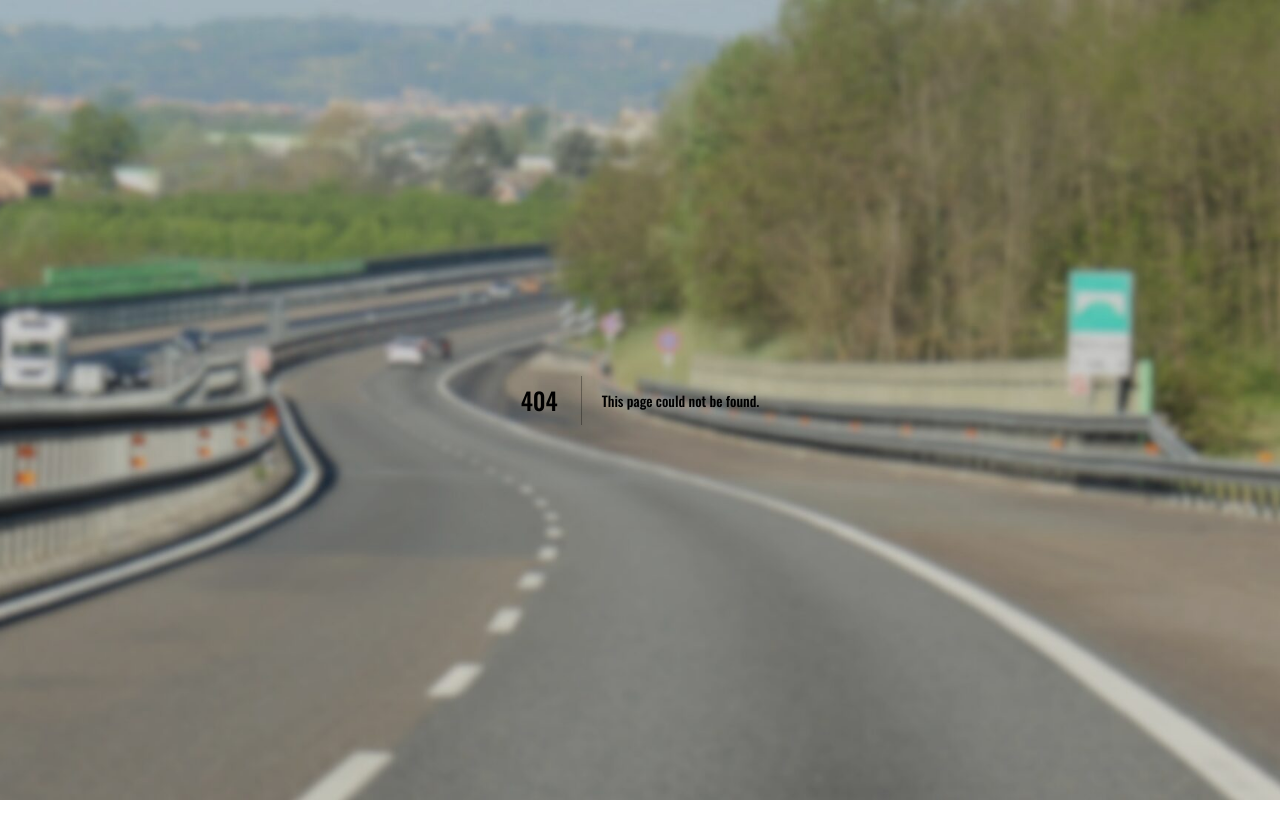
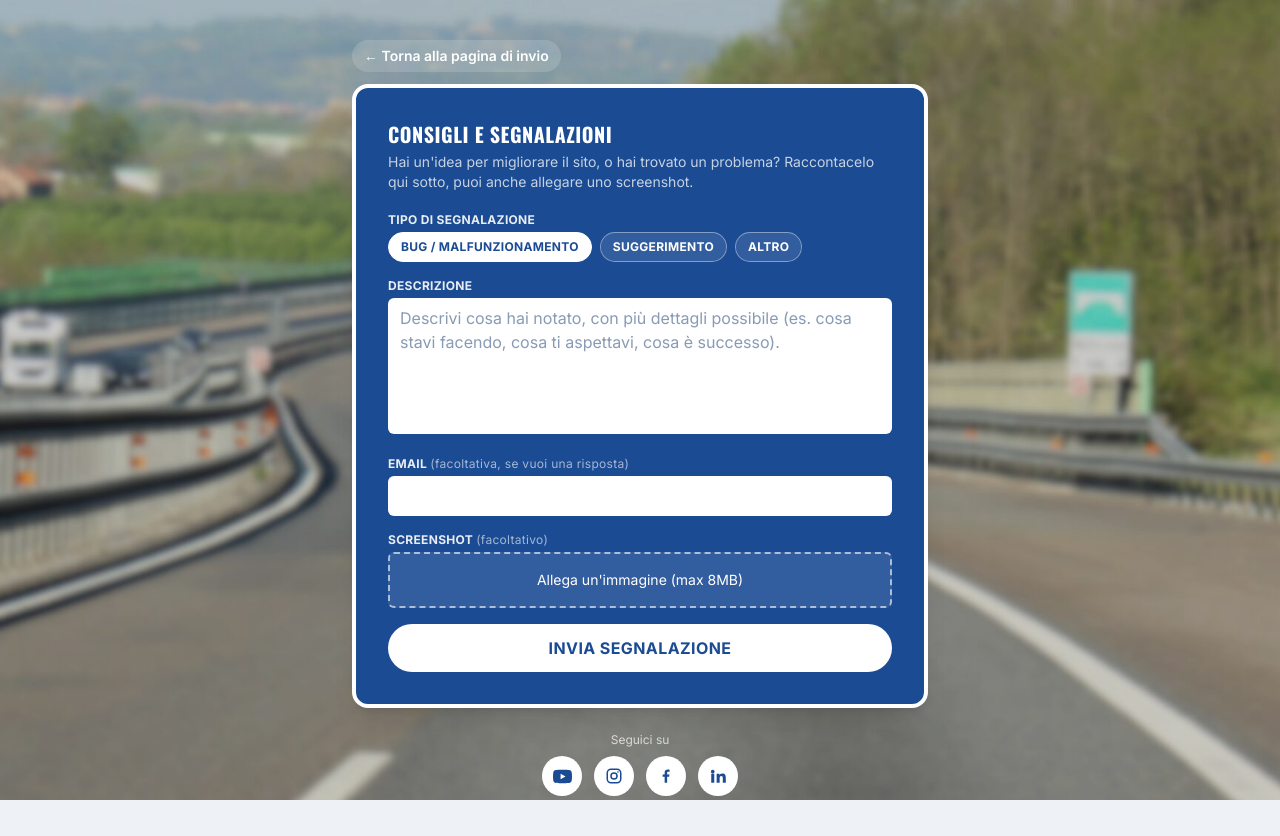
Before and after one commit to baddriversofitaly/bdoi-upload, a Next.js app: page /feedback in a window 1280 px wide. Before the commit this address had no page. Before the commit the page ends 800 px from the top, so only its background shows below. Built offline with nearby package versions, Linux system fonts and the light colour scheme.

Commit message:
feedback

```diff
--- /dev/null
+++ b/app/api/feedback/route.ts
@@ -0,0 +1,60 @@
+import { NextRequest, NextResponse } from 'next/server'
+
+const MAX_ATTACHMENT_MB = 8
+
+export async function POST(request: NextRequest) {
+  try {
+    const formData = await request.formData()
+    const type = formData.get('type') as string | null
+    const description = formData.get('description') as string | null
+    const email = formData.get('email') as string | null
+    const screenshot = formData.get('screenshot') as File | null
+
+    if (!description) {
+      return NextResponse.json({ error: 'Descrizione mancante' }, { status: 400 })
+    }
+
+    const attachments: { filename: string; content: string }[] = []
+
+    if (screenshot && screenshot.size > 0) {
+      if (screenshot.size > MAX_ATTACHMENT_MB * 1024 * 1024) {
+        return NextResponse.json({ error: 'Screenshot troppo grande' }, { status: 400 })
+      }
+      const buffer = Buffer.from(await screenshot.arrayBuffer())
+      attachments.push({
+        filename: screenshot.name || 'screenshot.png',
+        content: buffer.toString('base64'),
+      })
+    }
+
+    const typeLabel =
+      type === 'bug' ? 'Bug / malfunzionamento' : type === 'suggerimento' ? 'Suggerimento' : 'Altro'
+
+    const response = await fetch('https://api.resend.com/emails', {
+      method: 'POST',
+      headers: {
+        Authorization: `Bearer ${process.env.RESEND_API_KEY}`,
+        'Content-Type': 'application/json',
+      },
+      body: JSON.stringify({
+        from: 'Bad Drivers of Italy <no-reply@baddriversofitaly.it>',
+        to: ['feedback@baddriversofitaly.it'],
+        reply_to: email || undefined,
+        subject: `Nuova segnalazione: ${typeLabel}`,
+        text: `Tipo: ${typeLabel}\nEmail: ${email || 'Non fornita'}\n\nDescrizione:\n${description}`,
+        attachments: attachments.length > 0 ? attachments : undefined,
+      }),
+    })
+
+    if (!response.ok) {
+      const errText = await response.text()
+      console.error('Resend error:', errText)
+      return NextResponse.json({ error: 'Invio fallito' }, { status: 500 })
+    }
+
+    return NextResponse.json({ success: true })
+  } catch (err) {
+    console.error(err)
+    return NextResponse.json({ error: 'Invio fallito' }, { status: 500 })
+  }
+}
--- /dev/null
+++ b/app/feedback/page.tsx
@@ -0,0 +1,173 @@
+'use client'
+
+import { useState } from 'react'
+import Link from 'next/link'
+import SocialIcons from '../components/SocialIcons'
+
+const MAX_SCREENSHOT_MB = 8
+
+export default function FeedbackPage() {
+  const [type, setType] = useState<'suggerimento' | 'bug' | 'altro'>('bug')
+  const [description, setDescription] = useState('')
+  const [email, setEmail] = useState('')
+  const [screenshot, setScreenshot] = useState<File | null>(null)
+  const [status, setStatus] = useState<'idle' | 'sending' | 'success' | 'error'>('idle')
+  const [errorMessage, setErrorMessage] = useState('')
+
+  const handleSubmit = async (e: React.FormEvent) => {
+    e.preventDefault()
+    setErrorMessage('')
+
+    if (!description.trim()) {
+      setErrorMessage('Descrivi il consiglio o il problema riscontrato.')
+      return
+    }
+    if (screenshot && screenshot.size > MAX_SCREENSHOT_MB * 1024 * 1024) {
+      setErrorMessage(`Lo screenshot supera il limite di ${MAX_SCREENSHOT_MB}MB.`)
+      return
+    }
+
+    setStatus('sending')
+
+    try {
+      const formData = new FormData()
+      formData.append('type', type)
+      formData.append('description', description)
+      formData.append('email', email)
+      if (screenshot) formData.append('screenshot', screenshot)
+
+      const res = await fetch('/api/feedback', { method: 'POST', body: formData })
+      if (!res.ok) throw new Error('Invio fallito')
+
+      setStatus('success')
+      setDescription('')
+      setEmail('')
+      setScreenshot(null)
+    } catch (err) {
+      console.error(err)
+      setStatus('error')
+    }
+  }
+
+  return (
+    <main className="min-h-screen px-4 py-10">
+      <div className="max-w-xl mx-auto">
+        <Link href="/" className="text-white bg-white/15 hover:bg-white/25 text-sm font-semibold inline-flex items-center gap-1 rounded-full px-3 py-1.5 transition mb-3">
+          ← Torna alla pagina di invio
+        </Link>
+
+        <div className="bg-[#1B4B93] border-4 border-white rounded-2xl shadow-xl p-6 md:p-8">
+          <h1 className="text-white text-xl font-bold uppercase tracking-wide mb-1">
+            Consigli e segnalazioni
+          </h1>
+          <p className="text-white/75 text-sm mb-5">
+            Hai un&apos;idea per migliorare il sito, o hai trovato un problema? Raccontacelo qui
+            sotto, puoi anche allegare uno screenshot.
+          </p>
+
+          {status === 'success' ? (
+            <div className="text-center py-6">
+              <p className="text-white font-semibold mb-4">
+                Segnalazione inviata, grazie del contributo!
+              </p>
+              <button
+                onClick={() => setStatus('idle')}
+                className="bg-white text-[#1B4B93] font-bold uppercase text-sm tracking-wide px-5 py-2.5 rounded-full"
+              >
+                Invia un&apos;altra segnalazione
+              </button>
+            </div>
+          ) : (
+            <form onSubmit={handleSubmit} className="space-y-4">
+              <div>
+                <label className="block text-xs font-bold uppercase tracking-wide text-white/90 mb-1">
+                  Tipo di segnalazione
+                </label>
+                <div className="flex gap-2">
+                  {(
+                    [
+                      { value: 'bug', label: 'Bug / malfunzionamento' },
+                      { value: 'suggerimento', label: 'Suggerimento' },
+                      { value: 'altro', label: 'Altro' },
+                    ] as const
+                  ).map((opt) => (
+                    <button
+                      key={opt.value}
+                      type="button"
+                      onClick={() => setType(opt.value)}
+                      className={`px-3 py-1.5 rounded-full text-xs font-bold uppercase tracking-wide border ${
+                        type === opt.value
+                          ? 'bg-white text-[#1B4B93] border-white'
+                          : 'bg-white/10 text-white border-white/40'
+                      }`}
+                    >
+                      {opt.label}
+                    </button>
+                  ))}
+                </div>
+              </div>
+
+              <div>
+                <label className="block text-xs font-bold uppercase tracking-wide text-white/90 mb-1">
+                  Descrizione
+                </label>
+                <textarea
+                  required
+                  value={description}
+                  onChange={(e) => setDescription(e.target.value)}
+                  rows={5}
+                  placeholder="Descrivi cosa hai notato, con più dettagli possibile (es. cosa stavi facendo, cosa ti aspettavi, cosa è successo)."
+                  className="w-full rounded-md px-3 py-2 bg-white text-[#123769] focus:outline-none focus:ring-2 focus:ring-white resize-none"
+                />
+              </div>
+
+              <div>
+                <label className="block text-xs font-bold uppercase tracking-wide text-white/90 mb-1">
+                  Email <span className="font-normal normal-case text-white/60">(facoltativa, se vuoi una risposta)</span>
+                </label>
+                <input
+                  type="email"
+                  value={email}
+                  onChange={(e) => setEmail(e.target.value)}
+                  className="w-full rounded-md px-3 py-2 bg-white text-[#123769] focus:outline-none focus:ring-2 focus:ring-white"
+                />
+              </div>
+
+              <div>
+                <label className="block text-xs font-bold uppercase tracking-wide text-white/90 mb-1">
+                  Screenshot <span className="font-normal normal-case text-white/60">(facoltativo)</span>
+                </label>
+                <label className="flex items-center justify-center w-full rounded-md border-2 border-dashed border-white/60 bg-white/10 text-white text-sm py-4 cursor-pointer hover:bg-white/15 transition text-center">
+                  <input
+                    type="file"
+                    accept="image/*"
+                    onChange={(e) => setScreenshot(e.target.files?.[0] ?? null)}
+                    className="hidden"
+                  />
+                  {screenshot ? screenshot.name : `Allega un'immagine (max ${MAX_SCREENSHOT_MB}MB)`}
+                </label>
+              </div>
+
+              {errorMessage && (
+                <p className="text-sm bg-white/95 text-red-700 rounded px-3 py-2 font-medium">{errorMessage}</p>
+              )}
+
+              <button
+                type="submit"
+                disabled={status === 'sending'}
+                className="w-full bg-white text-[#1B4B93] rounded-full py-3 font-bold uppercase tracking-wide disabled:opacity-50"
+              >
+                {status === 'sending' ? 'Invio in corso...' : 'Invia segnalazione'}
+              </button>
+            </form>
+          )}
+        </div>
+
+        <div className="mt-6">
+          <p className="text-center text-xs text-white/70 mb-2">Seguici su</p>
+          <SocialIcons />
+        </div>
+      </div>
+    </main>
+  )
+}
--- a/app/page.tsx
+++ b/app/page.tsx
@@ -174,6 +174,10 @@ function ContactLink() {
         Hai bisogno di ulteriori informazioni?{' '}
         <Link href="/contatti" className="font-bold underline">Contattaci</Link>
       </p>
+      <p className="text-center text-sm text-white mt-1.5">
+        Hai un consiglio o hai trovato un problema?{' '}
+        <Link href="/feedback" className="font-bold underline">Segnalacelo</Link>
+      </p>
     </div>
   )
 }
@@ -268,6 +272,7 @@ async function uploadOneFile(params: {
     location,
     email,
     original_filename: file.name,
+    status: 'da_valutare',
   })
   if (logError) console.error('Errore nel registro permanente:', logError)
 }
```
